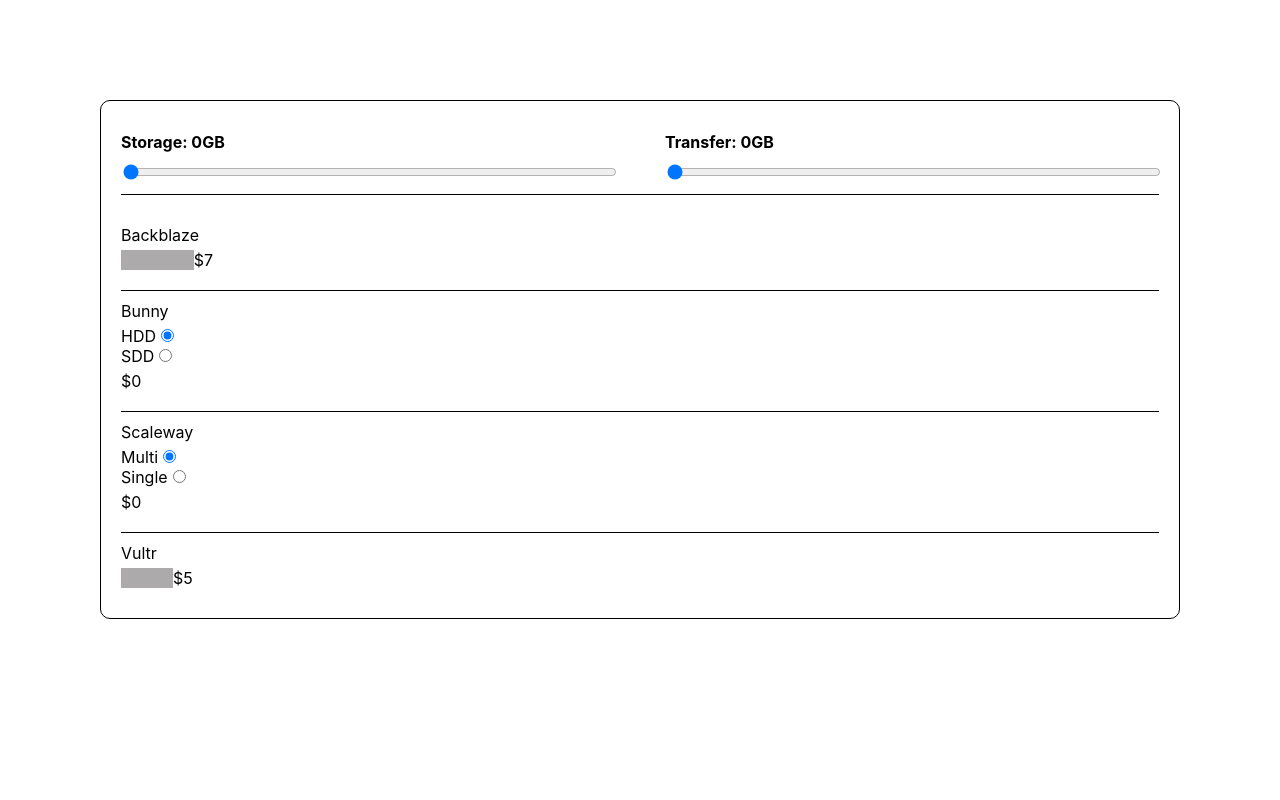
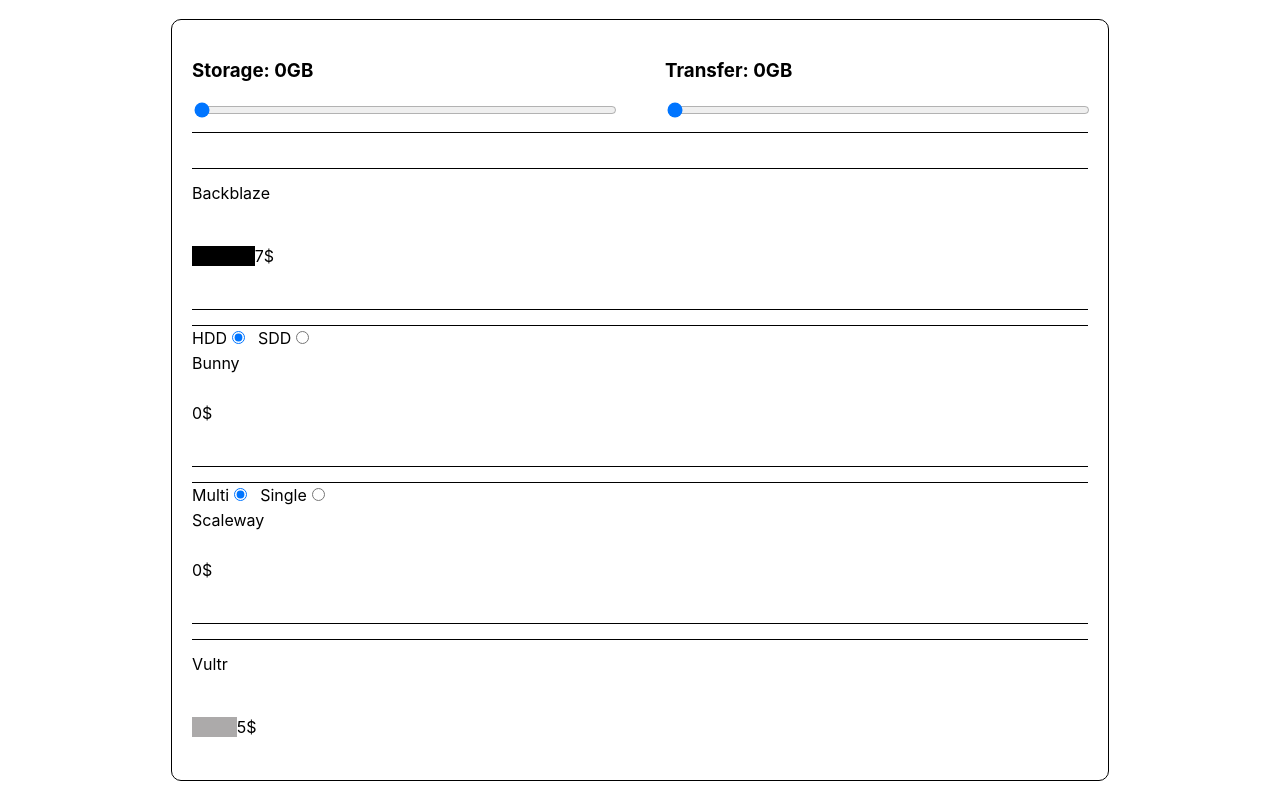
Before and after one commit to suborgerry/calculator, a React (Create React App) app: page / in a window 1280 px wide. Built offline with nearby package versions, Linux system fonts and the light colour scheme.

Commit message:
Check color

```diff
--- a/src/components/App.js
+++ b/src/components/App.js
@@ -1,14 +1,11 @@
 import '../styles/App.css';
 import React, { useState } from 'react';
 import ProviderList from './ProviderList';
-import { Title } from './StylingCimoponents';
 import providerArr from '../providerArray';
 
 function App() {
   const [storageCount, setStorageCount] = useState(0);
   const [transferCount, setTransferCount] = useState(0);
-
-  // Components
 
   // Handle functions
   const handleStorage = e => {
@@ -25,11 +22,11 @@
     <div className="App">
       <div className='inputs'>
         <div className="inputs-item">
-          <Title text={"Storage: " + storageCount + "GB"} />
+          <h3>{"Storage: " + storageCount + "GB"}</h3>
           <input type="range" name="cowbell" min="0" defaultValue={0} max="1000" step="1" onChange={handleStorage}/>
         </div>
         <div className="inputs-item">
-          <Title text={"Transfer: " + transferCount + "GB"} />
+          <h3>{"Transfer: " + transferCount + "GB"}</h3>
           <input type="range" name="cowbell" min="0" defaultValue={0} max="1000" step="1" onChange={handleTransfer}/>
         </div>
       </div>
--- a/src/components/Options.js
+++ b/src/components/Options.js
@@ -1,29 +1,15 @@
-import { useState } from 'react';
-
-let optionSelected;
-
 const Options = (props) => {
-    const [selectedOption, setSelectedOption] = useState(null);
-    const optionsData = props.optionsData;
-
-    const handleSelectedOption = (option) => {
-        setSelectedOption(option);
-
-        option = selectedOption;
-    };
-
-    const optionsList = optionsData.map((option, index) =>
-    <div key={option.name}>
-        <label htmlFor={option.name + index}>
+    const optionsList = props.optionsData.map((option, index) =>
+        <label htmlFor={option.name + index} key={option.name}>
             {option.name}
             <input name={option}
                 id={option.name + index}
                 type="radio"
                 value={option.name}
                 defaultChecked={index === 0 ? true : false}
-                onChange={() => { handleSelectedOption(option) }} />
+                onChange={() => { props.onCheck(option) }}
+                />
         </label>
-    </div>
     );
 
     return (
@@ -33,4 +19,4 @@
     )
 }
 
-export { Options, optionSelected };
+export default Options;
--- /dev/null
+++ b/src/components/Price.js
@@ -0,0 +1,58 @@
+import mathFloor from '../mathFloor';
+
+const Price = (props) => {
+    const freeUpTransfer = props.data.provider.freeUpTransfer;
+    const freeUpStorage = props.data.provider.freeUpStorage;
+    const minimalPrice = props.data.provider.minimalPrice !== undefined ? props.data.provider.minimalPrice : 1;
+    const maxPrice = props.data.provider.maxPrice !== null ? props.data.provider.maxPrice : false;
+
+    let storage;
+    let transfer;
+
+    const coeff = (coef, count, freeUp) => {
+        let coefReturn = count > freeUp ? coef * count : 0;
+
+        return coefReturn;
+    };
+
+    const style = (count) => {
+        let styleObj;
+        if(window.innerWidth <= 768) {
+            styleObj = {
+                'height': (count / 10) + "%"
+            }
+        } else {
+            styleObj = {
+                'width': (count / 10) + "%"
+            }
+        }
+
+        return styleObj;
+    };
+
+    if(props.optionSelected) {
+        storage = coeff(props.optionSelected.storageCoeff, props.data.storageCount, freeUpStorage);
+        transfer = coeff(props.optionSelected.transferCoeff, props.data.transferCount, freeUpTransfer);
+    } else {
+        storage = coeff(props.data.provider.storageCoeff, props.data.storageCount, freeUpStorage);
+        transfer = coeff(props.data.provider.transferCoeff, props.data.transferCount, freeUpTransfer);
+    }
+
+    let price = mathFloor((storage + transfer));
+    price = price >= minimalPrice ? price : minimalPrice; // check minimal price
+    if(maxPrice) { price = price <= maxPrice ? price : maxPrice };
+
+    const count = Math.round(price * 10);
+    const isMinPrice = props.checkColor(price);
+
+    return (
+        <>
+        <div
+            className={`string ${isMinPrice ? "min-price" : "max-price"}`}
+            style={style(count)}></div>
+        <div>{price}$</div>
+        </>
+    );
+}
+
+export default Price;
--- a/src/components/Provider.js
+++ b/src/components/Provider.js
@@ -1,42 +1,28 @@
-import mathFloor from '../mathFloor';
-import { String } from './StylingCimoponents';
-import { Options, optionSelected } from './Options';
+import { useState } from 'react';
+import Options from './Options';
+import Price from './Price';
 
 const Provider = (props) => {
     const optionsData = props.provider.options;
     const name = props.provider.name;
-    const freeUpTransfer = props.provider.freeUpTransfer;
-    const freeUpStorage = props.provider.freeUpStorage;
+    const [optionSelected, setOptionSelected] = useState(null);
 
-    const coeff = (coef, count, freeUp) => {
-        let coefReturn = count > freeUp ? coef * count : 0;
-
-        return coefReturn;
+    const checkOption = (option) => {
+        setOptionSelected(option)
     };
-
-    let storage;
-    let transfer;
-
-    if(optionSelected) {
-        storage = coeff(optionSelected.storageCoeff, props.storageCount, freeUpStorage);
-        transfer = coeff(optionSelected.transferCoeff, props.transferCount, freeUpTransfer);
-    } else {
-        storage = coeff(props.provider.storageCoeff, props.storageCount, freeUpStorage);
-        transfer = coeff(props.provider.transferCoeff, props.transferCount, freeUpTransfer);
-    }
-
-    const minimalPrice = props.provider.minimalPrice !== undefined ? props.provider.minimalPrice : 1;
-    let price = mathFloor((storage + transfer));
-        price = price >= minimalPrice ? price : minimalPrice;
-    const count = Math.round(price * 10);
 
     return (
         <div className="strings-item">
-            <p>{name}</p>
-            { optionsData && <Options optionsData={optionsData}/> }
+            <div className="strings-item__name_option">
+                <p>{name}</p>
+                { optionsData && <Options optionsData={optionsData} onCheck={checkOption}/> }
+            </div>
             <div className="strings-item__price">
-                <String size={count}></String>
-                <div>${price}</div>
+                <Price
+                    data={props}
+                    optionSelected={optionSelected}
+                    checkColor={props.checkColor}
+                    minPrice={props.minPrice} />
             </div>
         </div>
     )
--- a/src/components/ProviderList.js
+++ b/src/components/ProviderList.js
@@ -1,12 +1,25 @@
 import Provider from './Provider';
 
 const ProviderList = (props) => {
+    let minPrice = Number.POSITIVE_INFINITY;
+
+    const checkColor = (price, name) => {
+        if(price >= minPrice) {
+            return false;
+        } else {
+            minPrice = price;
+            return true;
+        }
+    };
+
     return (
         props.providerArr.map((provider) =>
         <Provider key={provider.name}
-                provider={provider}
-                storageCount={props.storageCount}
-                transferCount={props.transferCount}
+                provider = {provider}
+                storageCount = {props.storageCount}
+                transferCount = {props.transferCount}
+                checkColor={checkColor}
+                minPrice={minPrice}
         />)
     )
 };
--- a/src/components/StylingCimoponents.js
+++ /dev/null
@@ -1,24 +0,0 @@
-
-import styled from 'styled-components';
-
-const String = (props) => {
-    const Div = styled.div`
-        width: ${ props.size / 10 }%;
-        height: 20px;
-        background: #acaaaa
-    `;
-    return (
-        <Div />
-    );
-}
-
-const Title = (props) => {
-    const H1 = styled.h1`
-        font-size: 1em;
-    `
-    return (
-        <H1>{props.text}</H1>
-    );
-}
-
-export { String, Title };
--- a/src/index.js
+++ b/src/index.js
@@ -6,9 +6,9 @@
 
 const root = ReactDOM.createRoot(document.getElementById('root'));
 root.render(
-  <React.StrictMode>
+  <>
     <App />
-  </React.StrictMode>
+  </>
 );
 
 // If you want to start measuring performance in your app, pass a function
--- a/src/providerArray.js
+++ b/src/providerArray.js
@@ -9,7 +9,7 @@
                 maxPrice: null,
                 freeUpTransfer: 0,
                 freeUpStorage: 0,
-                options: []
+                options: null
             },
             {
                 name: "Bunny",
@@ -61,7 +61,7 @@
                 maxPrice: null,
                 freeUpTransfer: 0,
                 freeUpStorage: 0,
-                options: []
+                options: null
             }
         ]
     )
--- a/src/styles/App.css
+++ b/src/styles/App.css
@@ -1,23 +1,35 @@
+h1 {
+    margin: 0;
+}
+
 .App {
-    margin: auto;
     max-width: 100%;
     border: 1px solid black;
     border-radius: 10px;
     padding: 20px;
-    margin: 100px;
+    display: flex;
+    flex-direction: column-reverse;
+    height: 90%;
+    width: 70%;
+    margin: 20px;
 }
 
 .inputs {
     display: flex;
-    gap: 50px;
+    flex-direction: column;
+    justify-content: center;
+    align-items: center;
+    margin-top: 10px;
+    gap: 10px;
     width: 100%;
     justify-content: center;
-    border-bottom: 1px solid black;
+    border-top: 1px solid black;
     padding-bottom: 10px;
 }
 
 .inputs-item {
     width: 50%;
+    height: 100%;
 }
 
 .inputs-item input {
@@ -27,20 +39,18 @@
 .strings {
     padding-top: 20px;
     display: flex;
-    flex-direction: column;
+    justify-content: space-between;
     gap: 10px;
+    height: 100%;
 }
 
 .strings-item {
-    padding: 10px 0;
+    display: flex;
+    flex-direction: column-reverse;
 }
 
 .strings-item form {
     margin-bottom: 5px;
-}
-
-.strings-item + .strings-item {
-    border-top: 1px solid black;
 }
 
 .strings-item p {
@@ -50,4 +60,65 @@
 
 .strings-item__price {
     display: flex;
+    flex-direction: column-reverse;
+    align-items: center;
+    height: 100%;
 }
+
+.strings-item__name_option {
+    display: flex;
+    flex-direction: column-reverse;
+    height: 100px;
+    justify-content: center;
+    border-top: 1px solid #000;
+    margin-top: 5px;
+}
+
+.strings-item__name_option form {
+    display: flex;
+    gap: 10px
+}
+
+.string {
+    width: 20px;
+    background: #acaaaa;
+}
+
+.string.min-price {
+    background: black;
+}
+
+@media (min-width: 768px) {
+    .App {
+        flex-direction: column;
+    }
+
+    .strings {
+        flex-direction: column;
+    }
+
+    .strings-item__price {
+        flex-direction: row;
+    }
+
+    .strings-item {
+        flex-direction: column;
+        padding: 10px 0;
+    }
+
+    .strings-item + .strings-item {
+        border-top: 1px solid black;
+    }
+
+    .inputs {
+        flex-direction: row;
+        gap: 50px;
+        margin-top: 0px;
+        border-bottom: 1px solid black;
+        border-top: 0;
+    }
+
+    .string {
+        height: 20px;
+    }
+}
--- a/src/styles/index.css
+++ b/src/styles/index.css
@@ -9,6 +9,14 @@
     sans-serif;
   -webkit-font-smoothing: antialiased;
   -moz-osx-font-smoothing: grayscale;
+  height: 100%
+}
+
+#root {
+  height: 100%;
+  display: flex;
+  align-items: center;
+  justify-content: center;
 }
 
 code {
```
